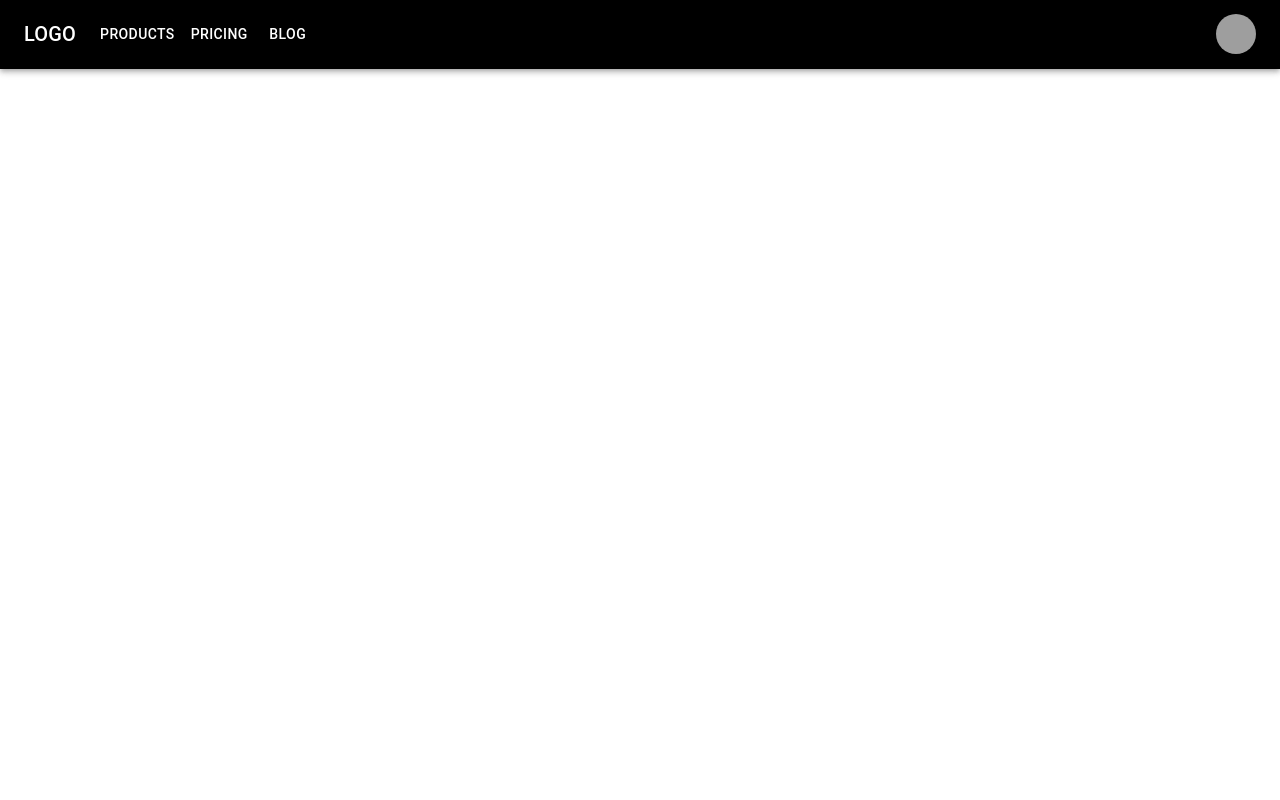
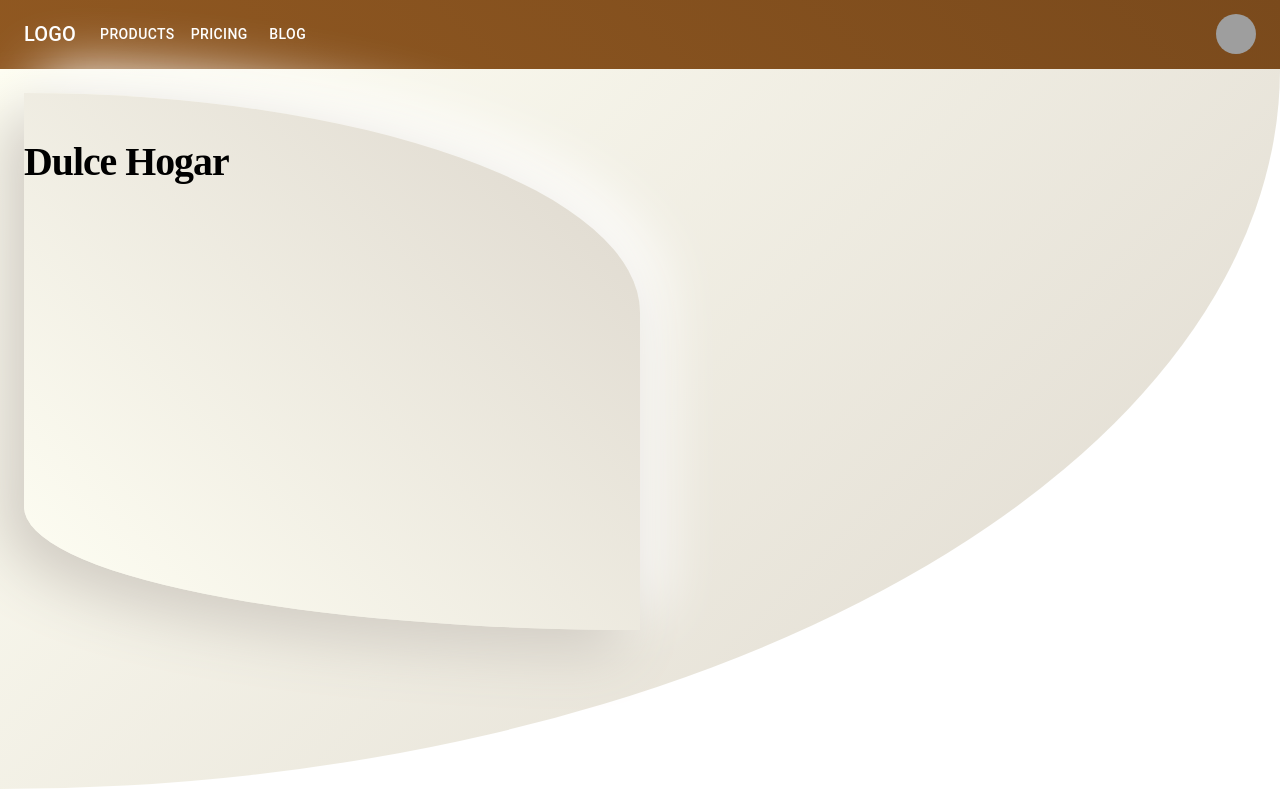
Before and after one commit to kerbero1994/Dulce-Hogar, a Gatsby site: page / in a window 1280 px wide. Built offline with nearby package versions, Linux system fonts and the light colour scheme; Gatsby itself is replaced by a stand-in of ours; grey boxes are pictures that could not be loaded; a web font is replaced by a local one.

Commit message:
add styles

```diff
--- /dev/null
+++ b/src/components/Hero/hero.css
@@ -0,0 +1,16 @@
+@import url("https://fonts.googleapis.com/css2?family=Whisper&display=swap");
+.hero {
+  border-radius: 0% 100% 0% 100% / 77% 41% 59% 23%;
+  background: linear-gradient(225deg, #ddd7cd, #fffff4);
+  box-shadow: -20px 20px 60px #d0cbc2, 20px -20px 60px #ffffff;
+  padding: "12px";
+}
+.HeroContainer {
+  border-radius: 0% 100% 100% 0% / 100% 0% 100% 0%;
+}
+.title {
+  font-family: "Whisper", cursive;
+  font-weight: 800;
+  font-size: 45;
+  color: "#87521F";
+}
--- a/src/components/Hero/index.jsx
+++ b/src/components/Hero/index.jsx
@@ -1,19 +1,31 @@
 import React from "react"
-import { useStaticQuery, graphql } from "gatsby"
-import { StaticImage } from "gatsby-plugin-image"
+import Box from "@mui/material/Box"
+import "./hero.css"
 
 function Hero() {
   return (
-    <StaticImage
-      className={styles.Img}
-      layout="fixed"
-      formats={["auto", "webp", "avif"]}
-      src="../images/profile-pic.png"
-      width={90}
-      height={90}
-      quality={95}
-      alt="Profile picture"
-    ></StaticImage>
+    <Box
+      className="HeroContainer"
+      sx={{
+        background: "linear-gradient(315deg, #ddd7cd, #fffff4)",
+        width: "100%",
+        height: "90vh",
+        display: "flex",
+        justifyContent: "flex-start",
+        alignContent: "center",
+        padding: "24px",
+      }}
+    >
+      <Box
+        sx={{
+          height: "80%",
+          width: "50%",
+        }}
+        className="hero"
+      >
+        <h1 className="title">Dulce Hogar </h1>
+      </Box>
+    </Box>
   )
 }
 
--- a/src/components/NavBar/index.jsx
+++ b/src/components/NavBar/index.jsx
@@ -35,7 +35,13 @@ const ResponsiveAppBar = () => {
   }
 
   return (
-    <AppBar position="static" sx={{ background: "black", width: "100%" }}>
+    <AppBar
+      position="static"
+      sx={{
+        background: "linear-gradient(225deg, #7a4a1c, #905821)",
+        width: "100%",
+      }}
+    >
       <Container maxWidth="xl">
         <Toolbar disableGutters>
           <Typography
--- a/src/pages/index.js
+++ b/src/pages/index.js
@@ -3,6 +3,7 @@ import { graphql } from "gatsby"
 import Helmet from "react-helmet"
 import Layout from "../components/layout"
 import Seo from "../components/seo"
+import Hero from "../components/Hero"
 
 const home = ({ data, location }) => {
   const siteTitle = data.site.siteMetadata?.title || `Title`
@@ -12,6 +13,7 @@ const home = ({ data, location }) => {
         <script src="https://identity.netlify.com/v1/netlify-identity-widget.js"></script>
       </Helmet>
       <Seo title="Home" />
+      <Hero />
     </Layout>
   )
 }
```
Also changed, not shown: src/pages/AboutUs.js (+16 -3 lines).
